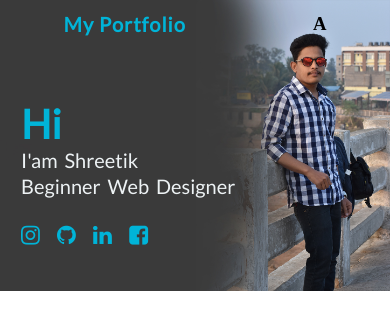
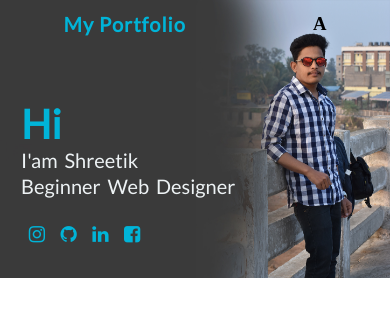
Before and after one commit to shreetik/My-Portfolio.github.io, a plain HTML site: page index.html in a window 390 px wide. Drawn offline with Linux system fonts and the light colour scheme.

Commit message:
css changes

```diff
--- a/index.html
+++ b/index.html
@@ -11,6 +11,7 @@
 </head>
 <body>
     <div class="container">
+        <div class="first">
         <div class="nav">
             <div class="logo"><a href="#">My Portfolio</a></div>
             <div class="ham"><h3>A</h3></div>
@@ -37,6 +38,7 @@
             <a href="https://www.facebook.com/shreetikkumar.sahani"><i class="fa fa-facebook-square"></i></a>
         </div>
     </div>
+</div>
     </div>
 
 </body>
--- a/style.css
+++ b/style.css
@@ -8,9 +8,17 @@
 .container {
   width: 100vw;
   height: 100vh;
+  /* background-image: url("shreetik.jpg");
+  background-repeat: no-repeat; */
+  /* background-size: cover; */
+  /* background-size: 100%; */
+}
+.first {
   background-image: url("shreetik.jpg");
   background-repeat: no-repeat;
-  /* background-size: cover; */
+  overflow: hidden;
+  background-attachment: fixed;
+  /* background-color: blanchedalmond; */
   background-size: 100%;
 }
 .nav {
@@ -123,7 +131,9 @@
   .bar {
     display: none;
   }
-
+  .first {
+    background-size: 100% auto;
+  }
   .nav {
     height: 47px;
   }
@@ -149,5 +159,8 @@
   .con-icon {
     right: 109px;
     top: 168px;
+    justify-content: space-around;
   }
+  .con-icon i {
+    font-size: 19px;
 }
```
